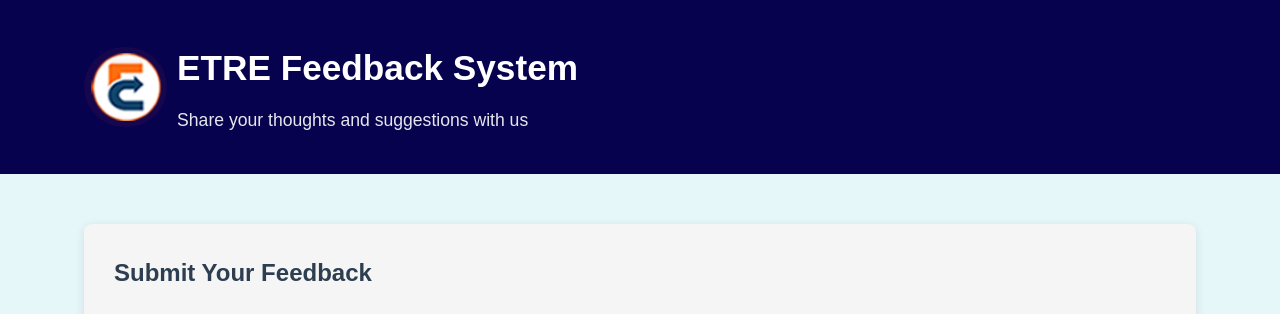
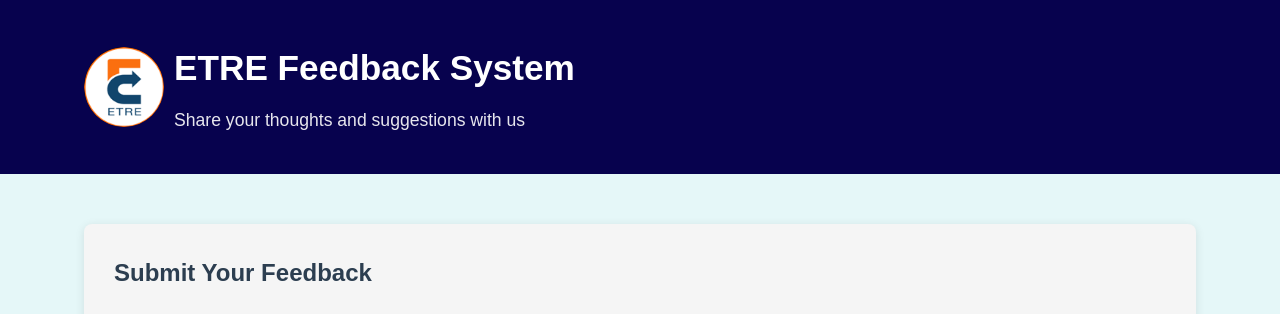
Before and after one commit to Dinksraw/Etre-Internship, a PHP site: page / in a window 1280 px wide. Shown: the top 314 px of the page. Run offline with PHP 8.4, Linux system fonts and the light colour scheme; data that the repository does not hold is empty.

Commit message:
Update logo to new ETRE branding in feedback form

```diff
--- a/1web/index.php
+++ b/1web/index.php
@@ -11,7 +11,7 @@
     <header>
     <div class="container" style="display: flex; align-items: center; gap: 10px;">
         <img src="assets/images/logos.png" alt="ETRE Logo"
-             style="height: 80px; background-color: #15064dff; padding: 5px; border-radius: 200px;">
+             style="height: 80px; border-radius: 50%; object-fit: contain;">
         <div>
             <h1>ETRE Feedback System</h1>
             <p>Share your thoughts and suggestions with us</p>
```
Also changed, not shown: 1web/assets/images/logos.png, 1 other file.
